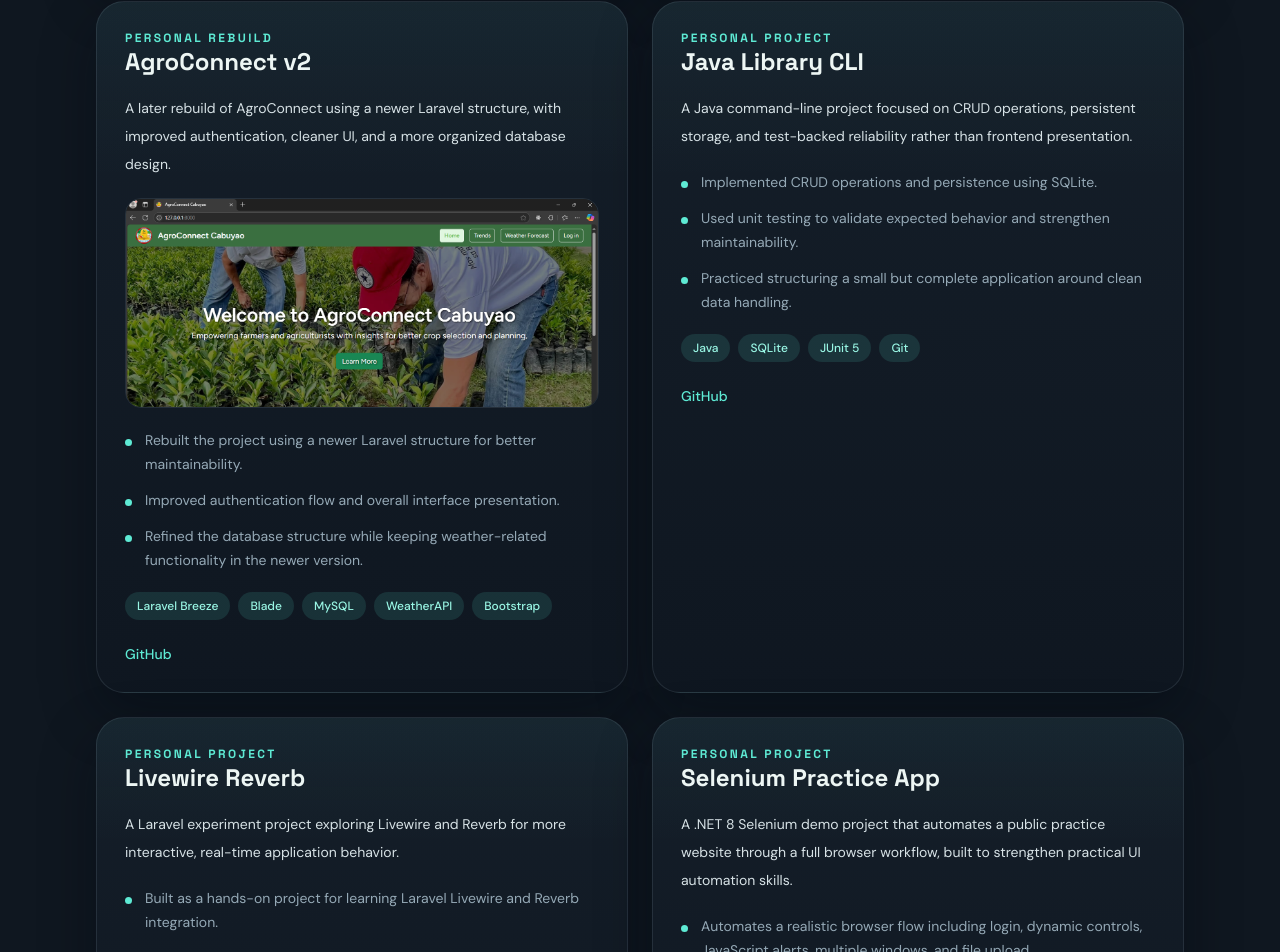
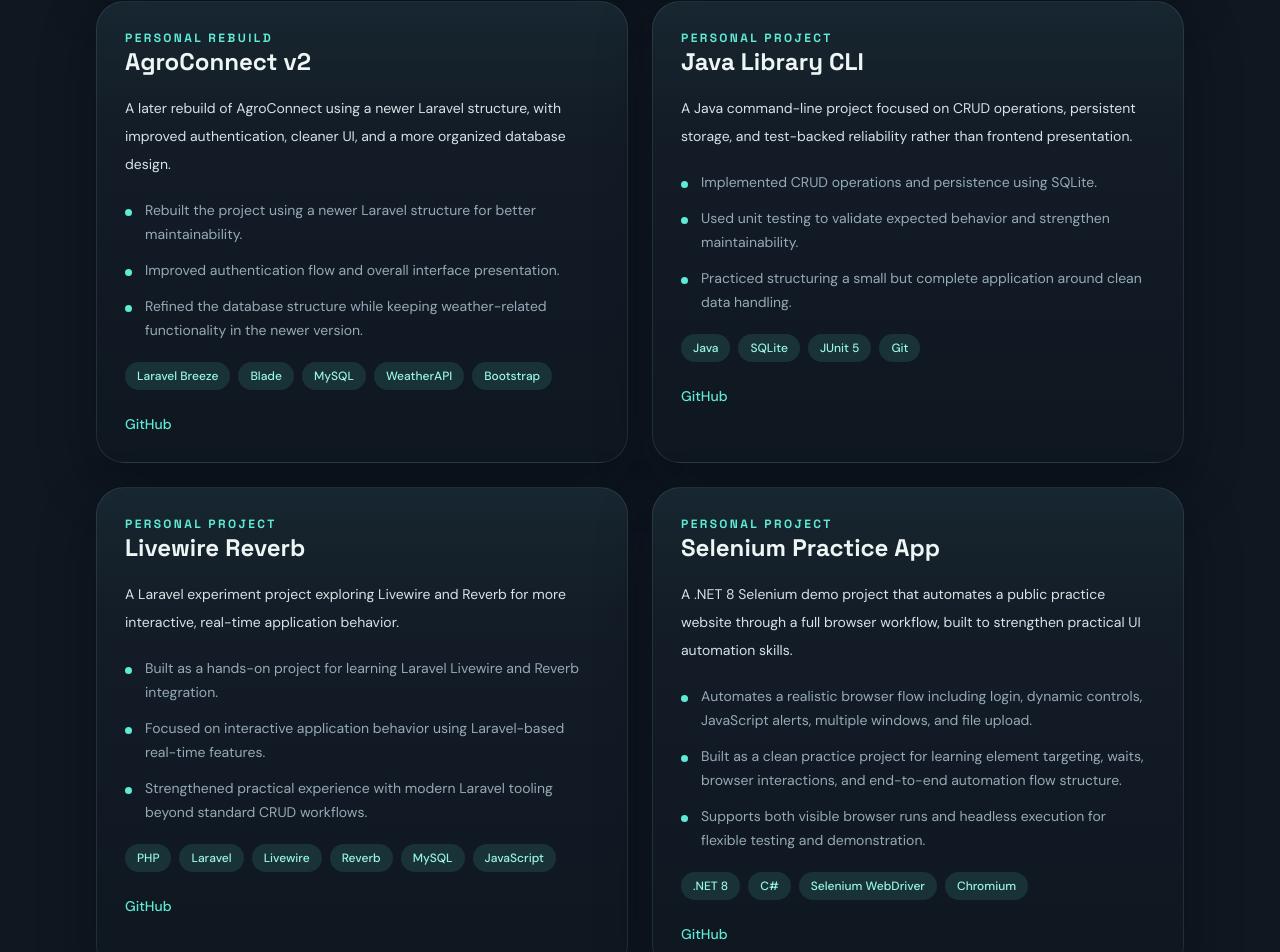
Before and after one commit to mamplata/webdev_portfolio, a Vue app: page / in a window 1280 px wide. Shown: the part 3612-4564 px from the top of the page. Built offline with nearby package versions, Linux system fonts and the light colour scheme.

Commit message:
update remove image link in agroconnect v2

```diff
--- a/src/portfolio.js
+++ b/src/portfolio.js
@@ -144,7 +144,6 @@ const portfolio = {
         "Improved authentication flow and overall interface presentation.",
         "Refined the database structure while keeping weather-related functionality in the newer version."
       ],
-      imageLink: "images/agroconnectv2.png",
       links: [
         {
           label: "GitHub",
```
